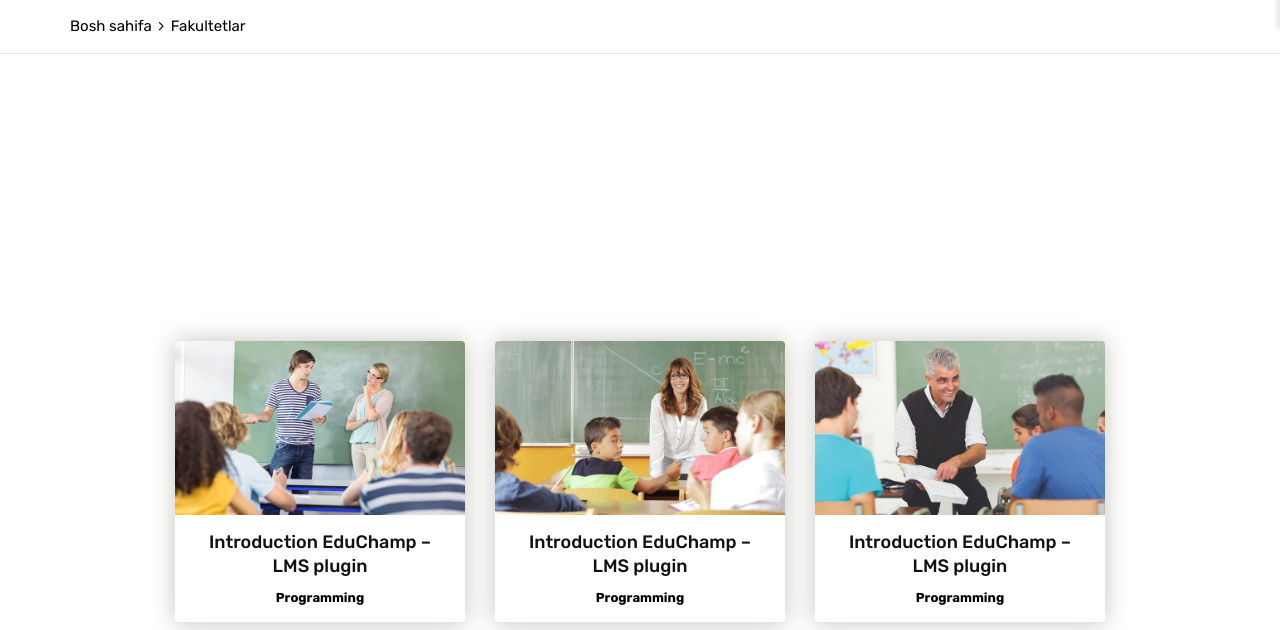
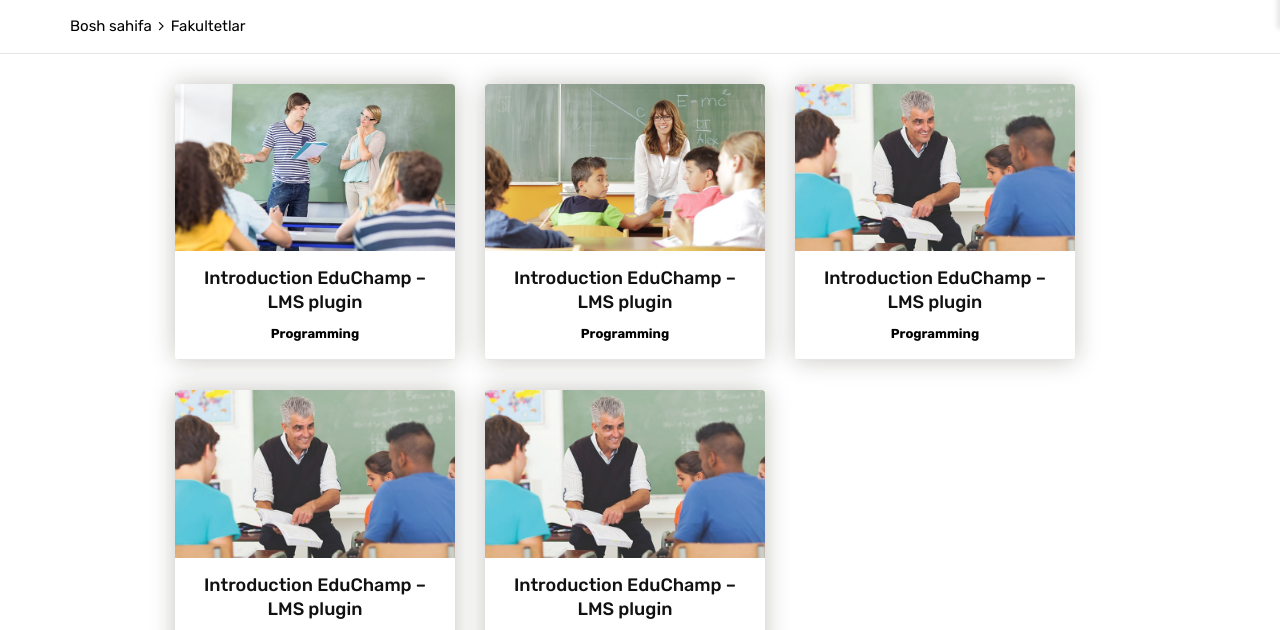
Before and after one commit to JahongirHakimjonov/UniversityFrontend, a plain HTML site: page list_pages/faculty_lists.html in a window 1280 px wide. Shown: the part 427-1057 px from the top of the page. Drawn offline with Linux system fonts and the light colour scheme.

Commit message:
padding fix

```diff
--- a/assets/css/style.css
+++ b/assets/css/style.css
@@ -2014,6 +2014,9 @@
 	-o-transition:all 0.5s;
 	-webkit-transition:all 0.5s;
 }
+.box-wraps {
+    width: 100%;
+}
 .cours-bx:hover .action-box .btn{
 	left: 0;
 }
--- a/list_pages/faculty_lists.html
+++ b/list_pages/faculty_lists.html
@@ -59,7 +59,8 @@
                 <div class="row d-flex justify-content-between">
                     <div class="topbar-left">
                         <ul>
-                            <li><a href="faq-1.html"><i class="fa fa-question-circle"></i>Savollaringizni yo'llang</a></li>
+                            <li><a href="faq-1.html"><i class="fa fa-question-circle"></i>Savollaringizni yo'llang</a>
+                            </li>
                             <li><a href="javascript:;"><i class="fa fa-envelope-o"></i>support@chdpi.uz</a></li>
                         </ul>
                     </div>
@@ -165,23 +166,9 @@
         <!-- inner page banner END -->
         <div class="content-block">
             <!-- About Us -->
-            <div class="section-area section-sp1">
-                <div class="container">
-                    <div class="row">
-                        <div class="col-lg-3 col-md-4 col-sm-12 m-b30">
-                            <div class="widget courses-search-bx placeani">
-                                <div class="form-group">
-                                </div>
-                            </div>
-                            <div class="widget-post clearfix">
-                            </div>
-                        </div>
-                    </div>
-                </div>
-            </div>
-            <div style="display: flex; justify-content: center; align-items: center; height: 100vh; font-size: 30px; font-weight: bold; color: #000;">
+            <div style="display: flex; justify-content: center; align-items: center; font-size: 30px; font-weight: bold; color: #000; padding-top: 30px">
                 <div class="col-lg-9 col-md-8 col-sm-12">
-                    <div class="row">
+                    <div class="row box-wraps">
                         <div class="col-md-6 col-lg-4 col-sm-6 m-b30">
                             <div class="cours-bx">
                                 <div class="action-box">
@@ -259,15 +246,11 @@
                             </div>
                         </div>
                     </div>
-
-
-                    <div class="col-lg-12 m-b20">
                 </div>
             </div>
         </div>
     </div>
-    </div>
-</div>
+
 <!-- contact area END -->
 
 <!-- Footer ==== -->
@@ -349,7 +332,8 @@
             <div class="row">
                 <div class="col-lg-6 col-md-6 col-sm-6">
                     <div class="pt-logo">
-                            <a href="https://felix-its.uz/" target="_blank"><img src="../assets/images/felix.png" alt="Felix" width="100"></a>
+                        <a href="https://felix-its.uz/" target="_blank"><img src="../assets/images/felix.png"
+                                                                             alt="Felix" width="100"></a>
                     </div>
                 </div>
                 <div class="col-lg-6 col-md-6 col-sm-6 text-center">
```
Lines whose indentation alone changed are shown as unchanged.
